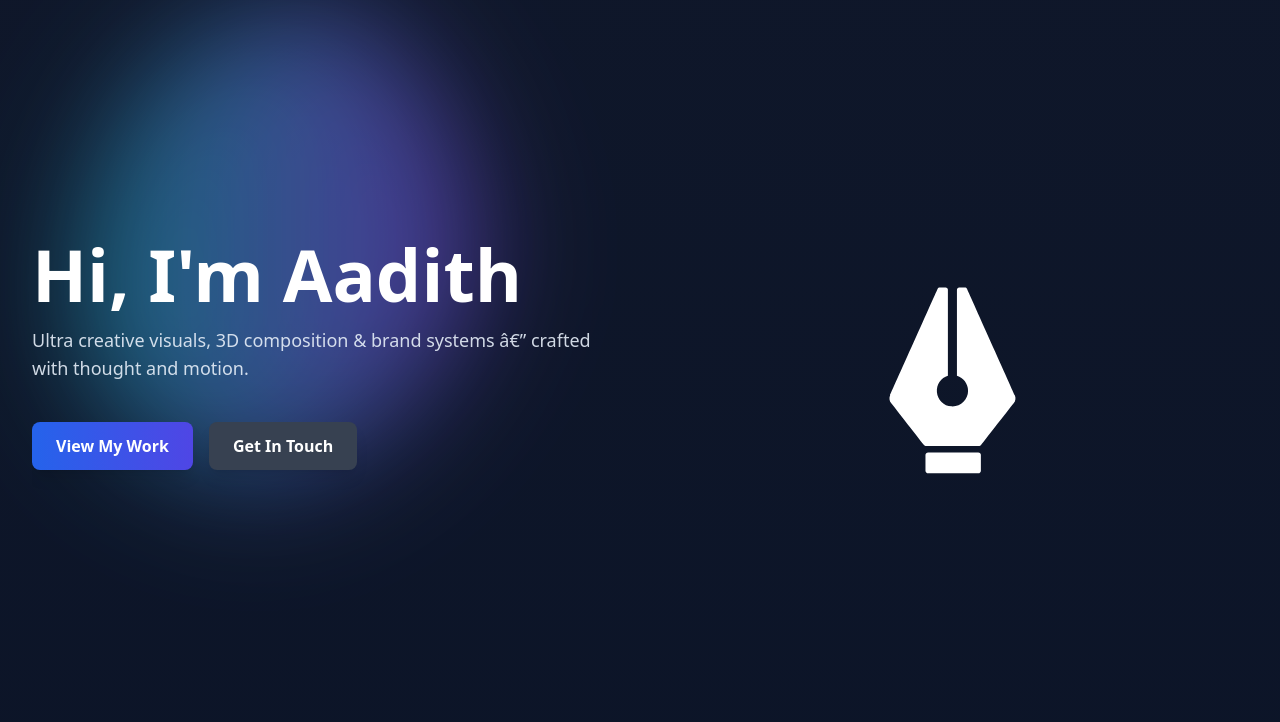
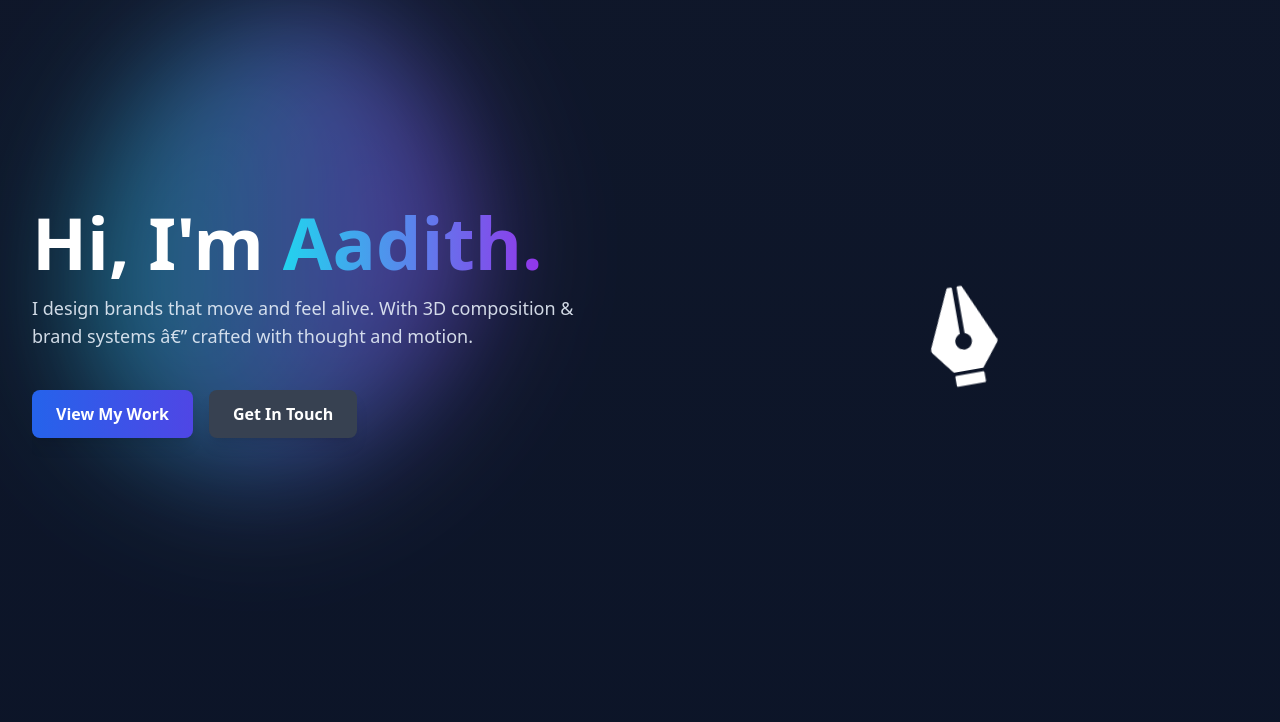
Before and after one commit to igkru/Website, a plain HTML site: page index.html in a window 1280 px wide. Shown: the part 78-800 px from the top of the page. Drawn offline with nearby package versions, Linux system fonts and the light colour scheme; animation ran at ten frames a second.

Commit message:
Add files via upload

```diff
--- a/index.html
+++ b/index.html
@@ -401,15 +401,20 @@
     <main class="container mx-auto max-w-7xl px-4 sm:px-6 lg:px-8">
 
         <!-- ====== Hero Section ====== -->
-        <section id="home" class="min-h-screen flex items-center pt-16 overflow-hidden">
-    <div class="hero-inner grid grid-cols-1 md:grid-cols-2 gap-8 items-center">
-
-        <div class="hero-copy z-20 text-left">
-            <h1 class="text-6xl sm:text-7xl font-extrabold text-white">Hi, I'm Aadith</h1>
-
-            <p class="mt-4 text-lg opacity-90">Ultra creative visuals, 3D composition & brand systems — crafted with thought and motion.</p>
-
-            <div class="animate-on-scroll delay-200 mt-10 flex flex-col sm:flex-row items-start gap-4">
+        <section id="home" class="flex items-center pt-24 pb-16 md:pt-16 md:min-h-screen overflow-hidden">
+    <div class="hero-inner container mx-auto grid grid-cols-1 md:grid-cols-2 gap-8 md:gap-16 items-center">
+
+        <div class="hero-copy z-20 text-center md:text-left order-last md:order-first">
+
+            <h1 class="text-5xl md:text-7xl font-extrabold text-white">
+                Hi, I'm <span class="text-transparent bg-clip-text bg-gradient-to-r from-cyan-400 to-purple-600">Aadith.</span>
+            </h1>
+
+            <p class="mt-4 text-lg opacity-90">
+                I design brands that move and feel alive. With 3D composition & brand systems — crafted with thought and motion.
+            </p>
+
+            <div class="animate-on-scroll delay-200 mt-10 flex flex-col sm:flex-row items-center justify-center md:justify-start gap-4">
                 <a href="#projects" class="inline-block bg-gradient-to-r from-blue-600 to-indigo-600 text-white font-bold py-3 px-6 rounded-lg shadow-lg transform transition-all duration-300 hover:scale-105 hover:shadow-xl">
                     View My Work
                 </a>
@@ -419,18 +424,17 @@
             </div>
         </div>
 
-        <div class="z-10 flex justify-center">
+        <div class="z-10 flex justify-center order-first md:order-last">
             <lottie-player
               src="assets/Pen_tool_animation.json"
               background="transparent"
               speed="1"
-              style="width: 450px; height: 450px;  filter: invert(1);"
+              style="width: 240px; height: 240px; filter: invert(1); transform: rotate(-10deg);"
               loop
               autoplay>
             </lottie-player>
+            </div>
         </div>
-
-    </div>
 </section>
 
 
```
